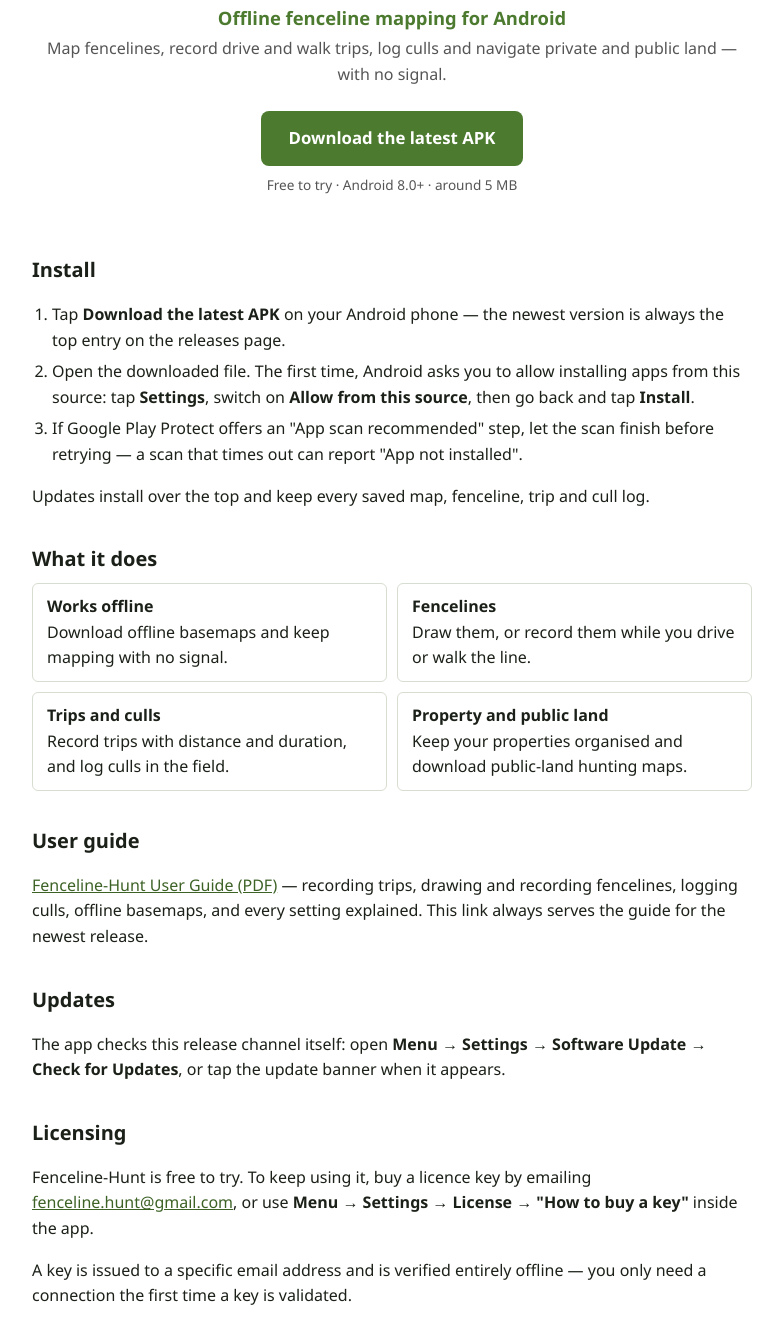
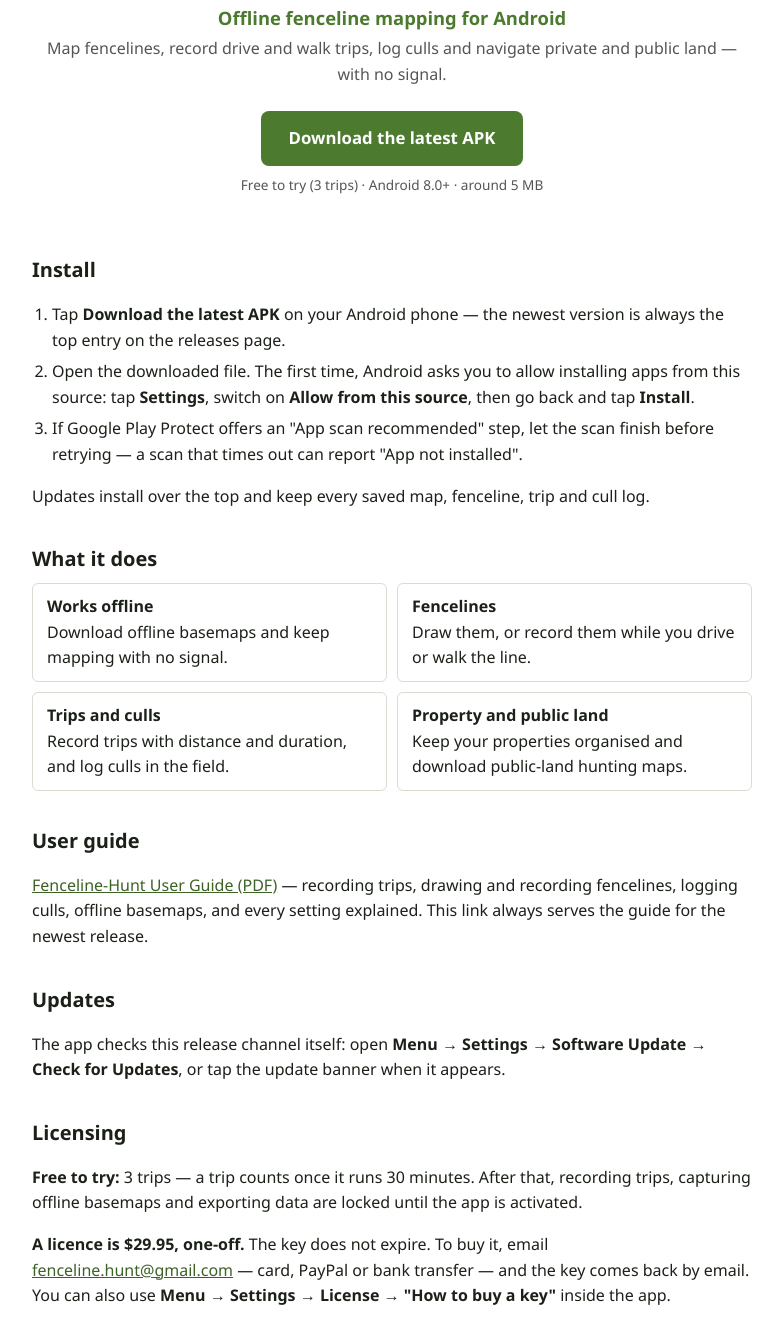
Before and after one commit to Ruddy19/Fenceline-Hunt-Releases, a plain HTML site: page index.html in a window 1280 px wide. Shown: the part 435-1757 px from the top of the page, without its empty margins (248-1031 px from the left). Drawn offline with Linux system fonts and the light colour scheme.

Commit message:
State the licence terms on the landing page

```diff
--- a/index.html
+++ b/index.html
@@ -64,7 +64,7 @@
       private and public land — with no signal.</p>
     <p>
       <a class="cta" href="https://github.com/Ruddy19/Fenceline-Hunt-Releases/releases/latest">Download the latest APK</a>
-      <span class="cta-note">Free to try · Android 8.0+ · around 5&nbsp;MB</span>
+      <span class="cta-note">Free to try (3 trips) · Android 8.0+ · around 5&nbsp;MB</span>
     </p>
   </header>
 
@@ -99,8 +99,12 @@
     → Check for Updates</b>, or tap the update banner when it appears.</p>
 
   <h2>Licensing</h2>
-  <p>Fenceline-Hunt is free to try. To keep using it, buy a licence key by emailing
-    <a href="mailto:fenceline.hunt@gmail.com">fenceline.hunt@gmail.com</a>, or use
+  <p><b>Free to try:</b> 3 trips — a trip counts once it runs 30 minutes. After that,
+    recording trips, capturing offline basemaps and exporting data are locked until the
+    app is activated.</p>
+  <p><b>A licence is $29.95, one-off.</b> The key does not expire. To buy it, email
+    <a href="mailto:fenceline.hunt@gmail.com">fenceline.hunt@gmail.com</a> — card, PayPal
+    or bank transfer — and the key comes back by email. You can also use
     <b>Menu → Settings → License → "How to buy a key"</b> inside the app.</p>
   <p>A key is issued to a specific email address and is verified entirely offline — you
     only need a connection the first time a key is validated.</p>
```
